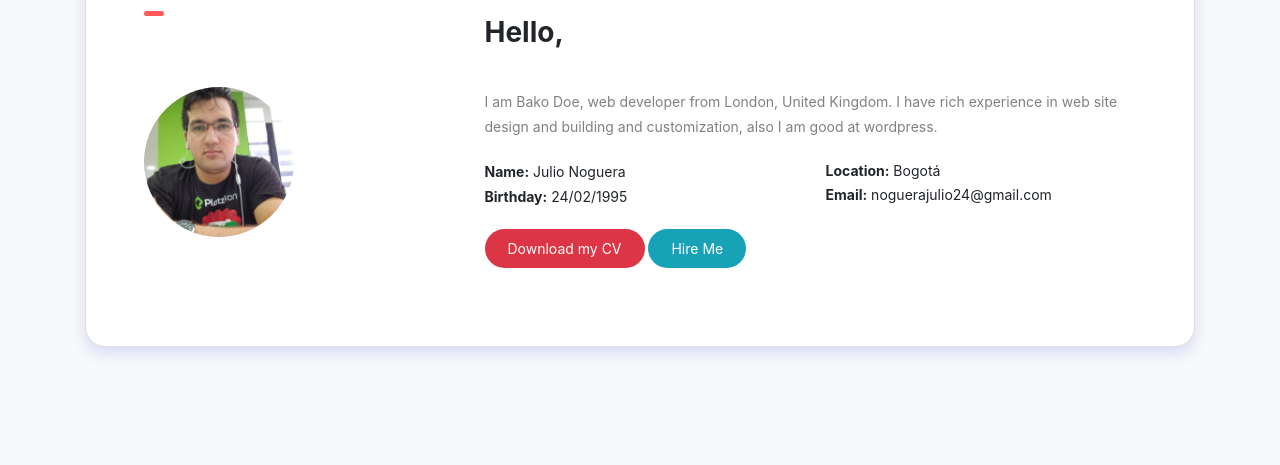
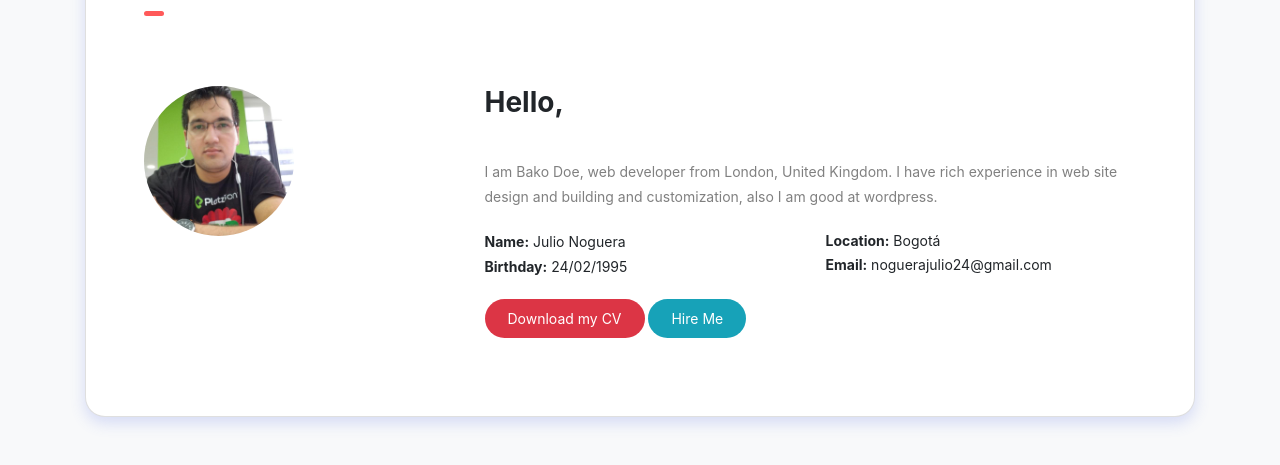
Before and after one commit to NogueraJulio24/css-practice, a plain HTML site: page card.html in a window 1280 px wide. Shown: the part 129-594 px from the top of the page. Drawn offline with nearby package versions, Linux system fonts and the light colour scheme.

Commit message:
add elementor-spacer-inner

```diff
--- a/card.html
+++ b/card.html
@@ -16,6 +16,11 @@
     font-size: 14px;
     line-height: 1.7;
     text-align: left;
+  }
+
+  .elementor-spacer-inner{
+    width: 100%;
+    height: 70px;
   }
 
   .card{
@@ -91,9 +96,9 @@
 
                     <!-- content -->
                     <div class="row">
+                        <div class="elementor-spacer-inner"></div>
                         <!-- Mi photo -->
-                        <div class="col-4">
-                          <br><br><br>
+                        <div class="col-4 center">
                             <img src="me.jpg" alt="My photo">
                         </div>
 
```
